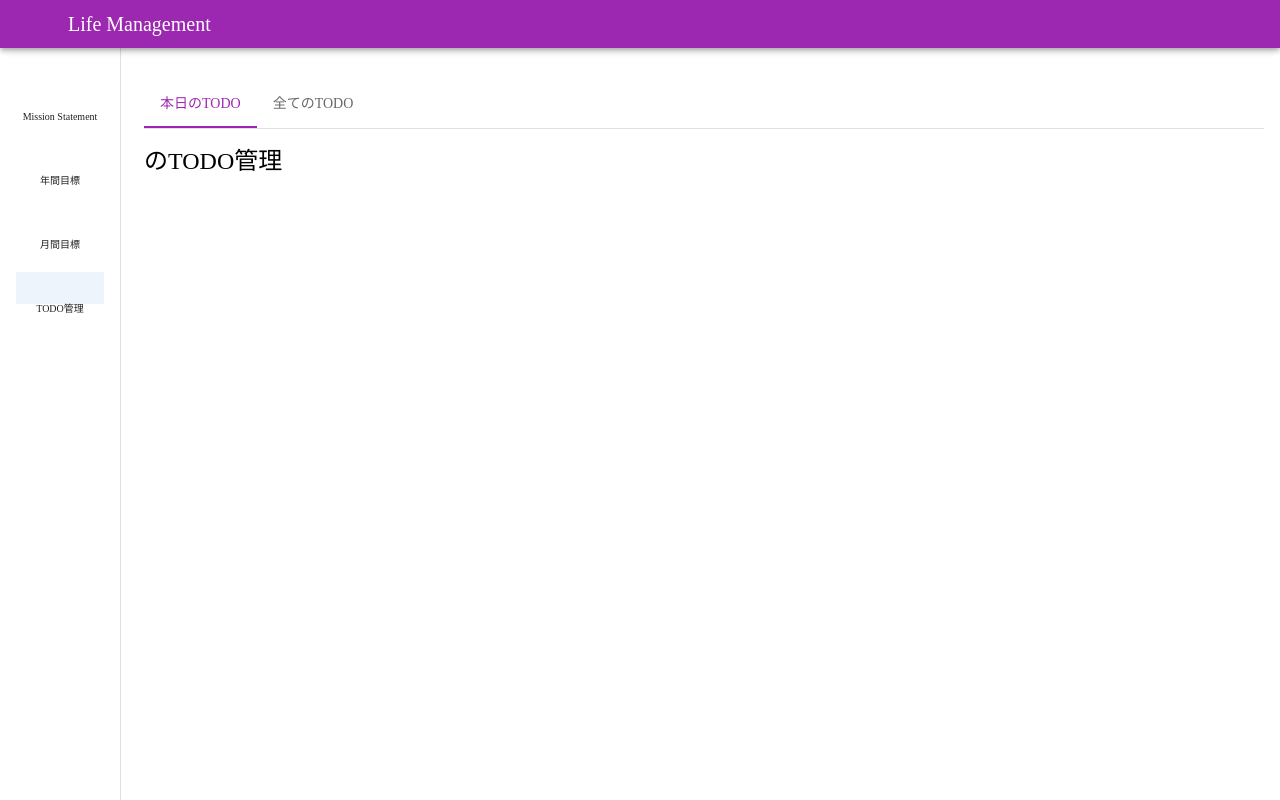
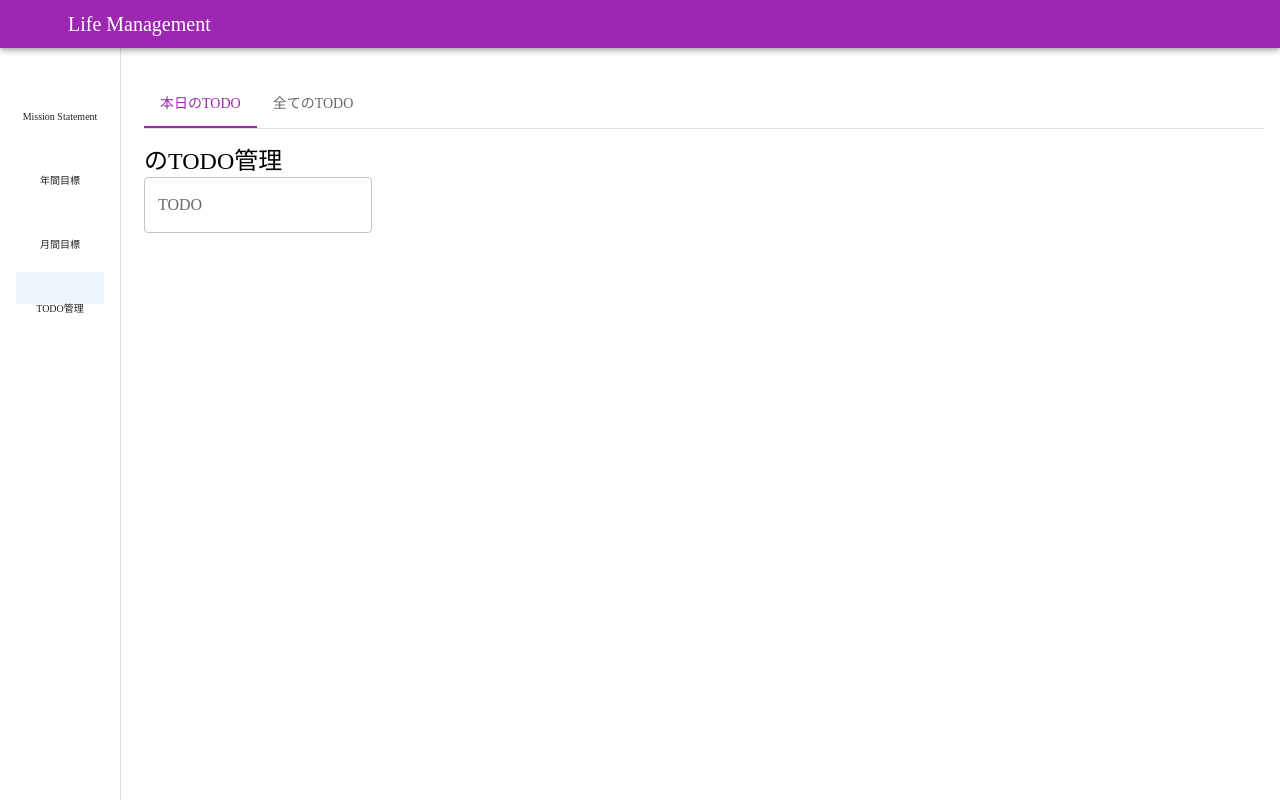
Before and after one commit to Okkun555/life-management, a Next.js app in the folder frontend/: page /todo-list in a window 1280 px wide. Built offline with nearby package versions, Linux system fonts and the light colour scheme; no server answers; some icons are missing; what @mui/material-nextjs would draw is missing.

Commit message:
Tabを汎用化

```diff
--- /dev/null
+++ b/frontend/src/components/forms/text-field/TextField.tsx
@@ -0,0 +1,25 @@
+import { Control, Controller, FieldValues, Path } from "react-hook-form";
+
+import { TextField as MuiTextField } from "@/components/mui";
+
+type Props<T extends FieldValues> = {
+  label: string;
+  name: Path<T>;
+  control: Control<T>;
+  // errors: FieldErrors<T>;
+}
+
+export const TextField = <T extends FieldValues>({ label, name, control}: Props<T>) => {
+  return (
+    <Controller
+      name={name}
+      control={control}
+      render={({ field }) => (
+        <MuiTextField
+          {...field}
+          label={label}
+        />
+      )}
+    />
+  );
+};
--- /dev/null
+++ b/frontend/src/components/forms/text-field/index.ts
@@ -0,0 +1 @@
+export { TextField } from "./TextField";
--- /dev/null
+++ b/frontend/src/components/layouts/tabs/Tabs.tsx
@@ -0,0 +1,22 @@
+"use client";
+
+import { Box, Tabs as MuiTabs, Tab } from "@/components/mui";
+
+type Props<T> = {
+  tabItems: { [key: string]: string };
+  selected: T;
+  handleChangeTab: (_event: React.SyntheticEvent, _value: T) => void;
+}
+
+export default function Tabs<T extends string>({ tabItems, selected, handleChangeTab }: Props<T>) {
+
+  return (
+    <Box sx={{ borderBottom: 1, borderColor: "divider" }}>
+      <MuiTabs value={selected} onChange={handleChangeTab} textColor="secondary" indicatorColor="secondary">
+        {Object.entries(tabItems).map(([key, value]) => (
+          <Tab key={key} label={value} value={key} />
+        ))}
+      </MuiTabs>
+    </Box>
+  );
+}
--- /dev/null
+++ b/frontend/src/components/layouts/tabs/index.ts
@@ -0,0 +1 @@
+export { default as Tabs } from "./Tabs";
--- a/frontend/src/components/mui/index.ts
+++ b/frontend/src/components/mui/index.ts
@@ -14,6 +14,7 @@ export {
   ListItemText,
   Tabs,
   Tab,
+  TextField,
   Toolbar,
   Tooltip,
   Typography
--- /dev/null
+++ b/frontend/src/features/todo-list/components/AllTodoList.tsx
@@ -0,0 +1,3 @@
+export const AllTodoList = () => {
+  return <div>すべてのTODOリスト</div>;
+};
--- a/frontend/src/features/todo-list/components/CurrentTodo.tsx
+++ b/frontend/src/features/todo-list/components/CurrentTodo.tsx
@@ -1,11 +1,20 @@
 "use client";
 
+import { useForm } from "react-hook-form";
+
+import { TextField } from "@/components/forms/text-field/TextField";
 import { Typography, CircularProgress } from "@/components/mui";
 import { useFetchCurrentTodoList } from "@/hooks/api/todo-list/useTodoApi";
 
 
 export const CurrentTodo = () => {
   const { todoList, isLoading } = useFetchCurrentTodoList();
+
+  const { control } = useForm({
+    defaultValues: {
+      content: ""
+    }
+  });
 
   if (isLoading) {
     return <CircularProgress />;
@@ -14,6 +23,8 @@ export const CurrentTodo = () => {
   return (
     <>
       <Typography variant="h5" component="h2">{todoList?.title}のTODO管理</Typography>
+
+      <TextField<{content: string}> label="TODO" name="content" control={control} />
     </>
 
   );
--- a/frontend/src/features/todo-list/components/TodoList.tsx
+++ b/frontend/src/features/todo-list/components/TodoList.tsx
@@ -1,18 +1,31 @@
 "use client";
 
+import { useState } from "react";
+
+import { Tabs } from "@/components/layouts/tabs";
+import { Box } from "@/components/mui";
+
+import { AllTodoList } from "./AllTodoList";
+import { CurrentTodo } from "./CurrentTodo";
+
+const todoListTabItems = {
+  currentTodo: "本日のTODO",
+  all: "全てのTODO",
+};
+type TodoListTabItem = keyof typeof todoListTabItems;
+
+export const TodoList = () => {
+  const [selected, setSelected] = useState<TodoListTabItem>("currentTodo");
+
+  const handleChangeTab = (_: React.SyntheticEvent, value: TodoListTabItem) => setSelected(value);
 
 
-import { Box } from "@/components/mui";
-
-import { CurrentTodo } from "./CurrentTodo";
-import { TodoListTab } from "./TodoListTab";
-
-export const TodoList = () => {
   return (
     <>
-      <TodoListTab />
+      <Tabs tabItems={todoListTabItems} selected={selected} handleChangeTab={handleChangeTab} />
       <Box sx={{ mt: 2 }}>
-        <CurrentTodo />
+        { selected === "currentTodo" && <CurrentTodo /> }
+        { selected === "all" && <AllTodoList /> }
       </Box>
     </>
   );
--- a/frontend/src/features/todo-list/components/TodoListTab.tsx
+++ /dev/null
@@ -1,26 +0,0 @@
-import { useState } from "react";
-
-import { Box, Tabs, Tab } from "@/components/mui";
-
-const todoListTabItems = {
-  currentTodo: "本日のTODO",
-  all: "全てのTODO",
-};
-
-type TodoListTabItem = keyof typeof todoListTabItems;
-
-export const TodoListTab = () => {
-  const [selected, setSelected] = useState<TodoListTabItem>("currentTodo");
-
-  const handleChangeTab = (event: React.SyntheticEvent, value: TodoListTabItem) => setSelected(value);
-
-  return (
-    <Box sx={{ borderBottom: 1, borderColor: "divider" }}>
-      <Tabs value={selected} onChange={handleChangeTab} textColor="secondary" indicatorColor="secondary">
-        {Object.entries(todoListTabItems).map(([key, value]) => (
-          <Tab key={key} label={value} value={key} />
-        ))}
-      </Tabs>
-    </Box>
-  );
-};
--- /dev/null
+++ b/frontend/src/features/todo-list/components/index.ts
@@ -0,0 +1 @@
+export { TodoList } from "./TodoList";
```
